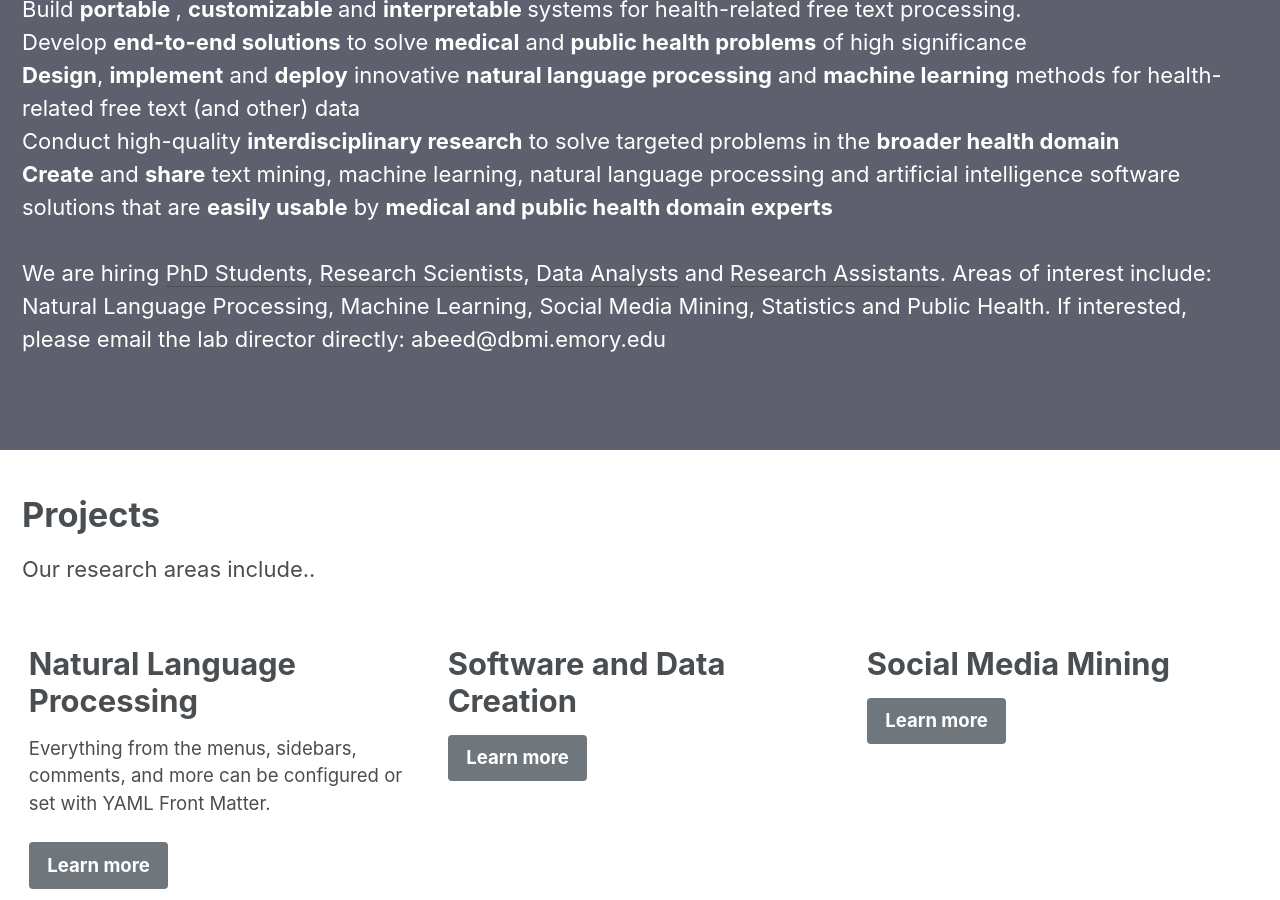
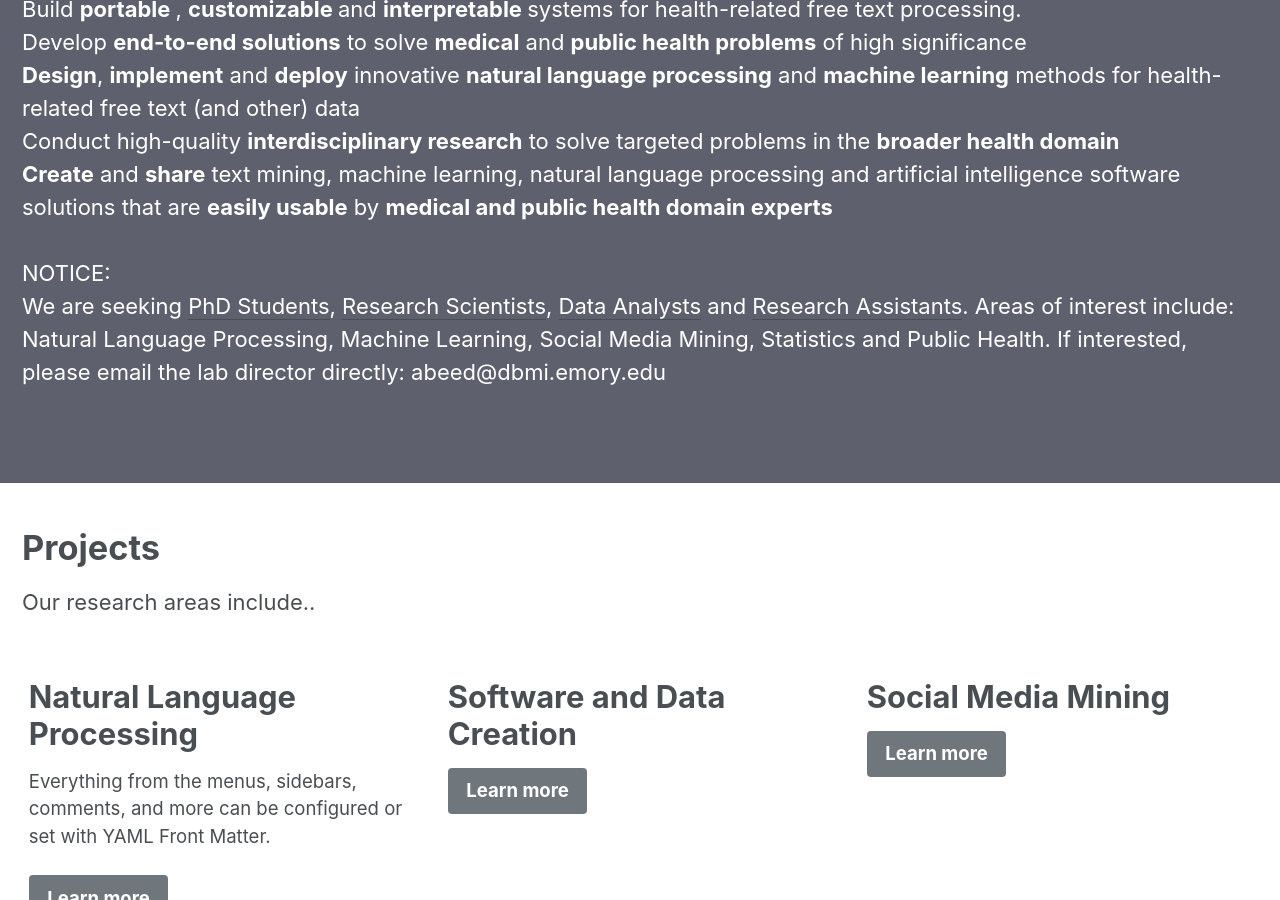
Before and after one commit to sarkerlab/Website, a Jekyll site: the page built from index.md, in a window 1280 px wide and 900 px high, scrolled down 479 px. Built offline with Jekyll 4.4.1, drawn with Linux system fonts in a browser that asks for light colours; cached includes are drawn as plain includes; nearby versions of some CDN libraries.

Commit message:
Update index.md

```diff
--- a/index.md
+++ b/index.md
@@ -17,7 +17,8 @@ excerpt: >
    Conduct high-quality <b>interdisciplinary research</b> to solve targeted problems in the <b>broader health domain</b> <br />
    <b> Create</b> and <b>share</b> text mining, machine learning, natural language processing and artificial intelligence software solutions that are <b>easily usable</b> by <b>medical and public health domain experts</b> <br /> <br />
 
-  We are hiring <u>PhD Students</u>, <u>Research Scientists</u>, <u>Data Analysts</u> and <u>Research Assistants</u>. Areas of interest include: Natural Language Processing, Machine Learning, Social Media Mining, Statistics and Public Health.
+  NOTICE:  <br />
+  We are seeking <u>PhD Students</u>, <u>Research Scientists</u>, <u>Data Analysts</u> and <u>Research Assistants</u>. Areas of interest include: Natural Language Processing, Machine Learning, Social Media Mining, Statistics and Public Health.
   If interested, please email the lab director directly: abeed@dbmi.emory.edu
   </font>
 
```
